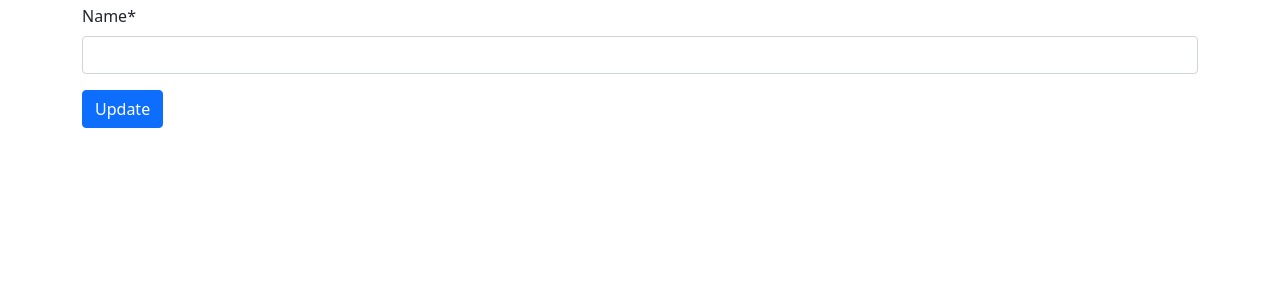
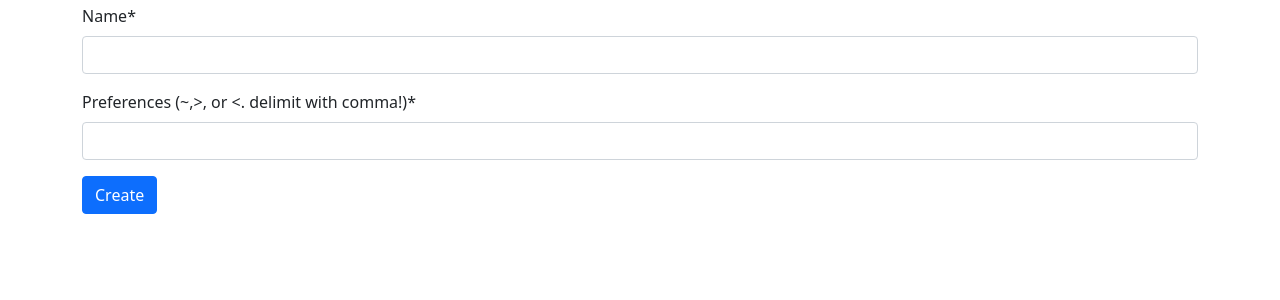
Before and after one commit to jochenkrattenmacher/dtjango, a Django app: page /abm/create_agent in a window 1280 px wide. Shown: the part 56-356 px from the top of the page. Run offline with Django 3.2, Linux system fonts and the light colour scheme; some libraries are stand-ins or nearby versions.

Commit message:
introduce preferences (dummy)

```diff
--- a/dtjango/abm/forms.py
+++ b/dtjango/abm/forms.py
@@ -1,10 +1,26 @@
 from django import forms
 
 from . import models
+
+# from django.core.exceptions import ValidationError
 
 
 class AgentCreateForm(forms.ModelForm):
     class Meta:
         model = models.Agent
-        fields = ["name"]
-        labels = {"name": "Name"}
+        fields = ["name", "preferences"]
+        labels = {
+            "name": "Name",
+            "preferences": "Preferences (~,>, or <. delimit with comma!)",
+        }
+
+    def clean_preferences(self):
+        cleaned_data = self.cleaned_data
+        preferences = cleaned_data["preferences"]
+        print(preferences)
+        if not {">", "<", "~"} & set(preferences):
+            raise forms.ValidationError("Must have ~,>, or <")
+        formulas = preferences.split(",")
+        for formula in formulas:
+            print(formula)
+        return preferences.replace(" ", "")
--- a/dtjango/abm/models.py
+++ b/dtjango/abm/models.py
@@ -8,6 +8,10 @@ class Agent(models.Model):
         unique=True,
         max_length=255,
     )
+    preferences = models.CharField(
+        default="",
+        max_length=511,
+    )
 
     def __str__(self):
         return (
--- a/dtjango/abm/views.py
+++ b/dtjango/abm/views.py
@@ -1,5 +1,6 @@
 from django.views.generic import CreateView, DetailView
 
+from .forms import AgentCreateForm
 from .models import Agent
 
 
@@ -14,9 +15,8 @@ agent_detail_view = AgentDetailView.as_view()
 
 
 class AgentCreateView(CreateView):
-
+    form_class = AgentCreateForm
     model = Agent
-    fields = ["name"]
     slug_field = "id"
     slug_url_kwarg = "id"
 
--- a/dtjango/templates/abm/agent_detail.html
+++ b/dtjango/templates/abm/agent_detail.html
@@ -10,6 +10,7 @@
     <div class="col-sm-12">
 
       <h2>{{ object.name }}</h2>
+      <span>{{ object.preferences }}</span>
     </div>
   </div>
 
--- a/dtjango/templates/abm/agent_form.html
+++ b/dtjango/templates/abm/agent_form.html
@@ -7,9 +7,10 @@
   <form class="form-horizontal" method="post" action="{% url 'abm:new' %}">
     {% csrf_token %}
     {{ form|crispy }}
+    {{ form.errors }}
     <div class="control-group">
       <div class="controls">
-        <button type="submit" class="btn btn-primary">Update</button>
+        <button type="submit" class="btn btn-primary">Create</button>
       </div>
     </div>
   </form>
```
Also changed, not shown: dtjango/abm/migrations/0002_agent_preferences.py (added).
